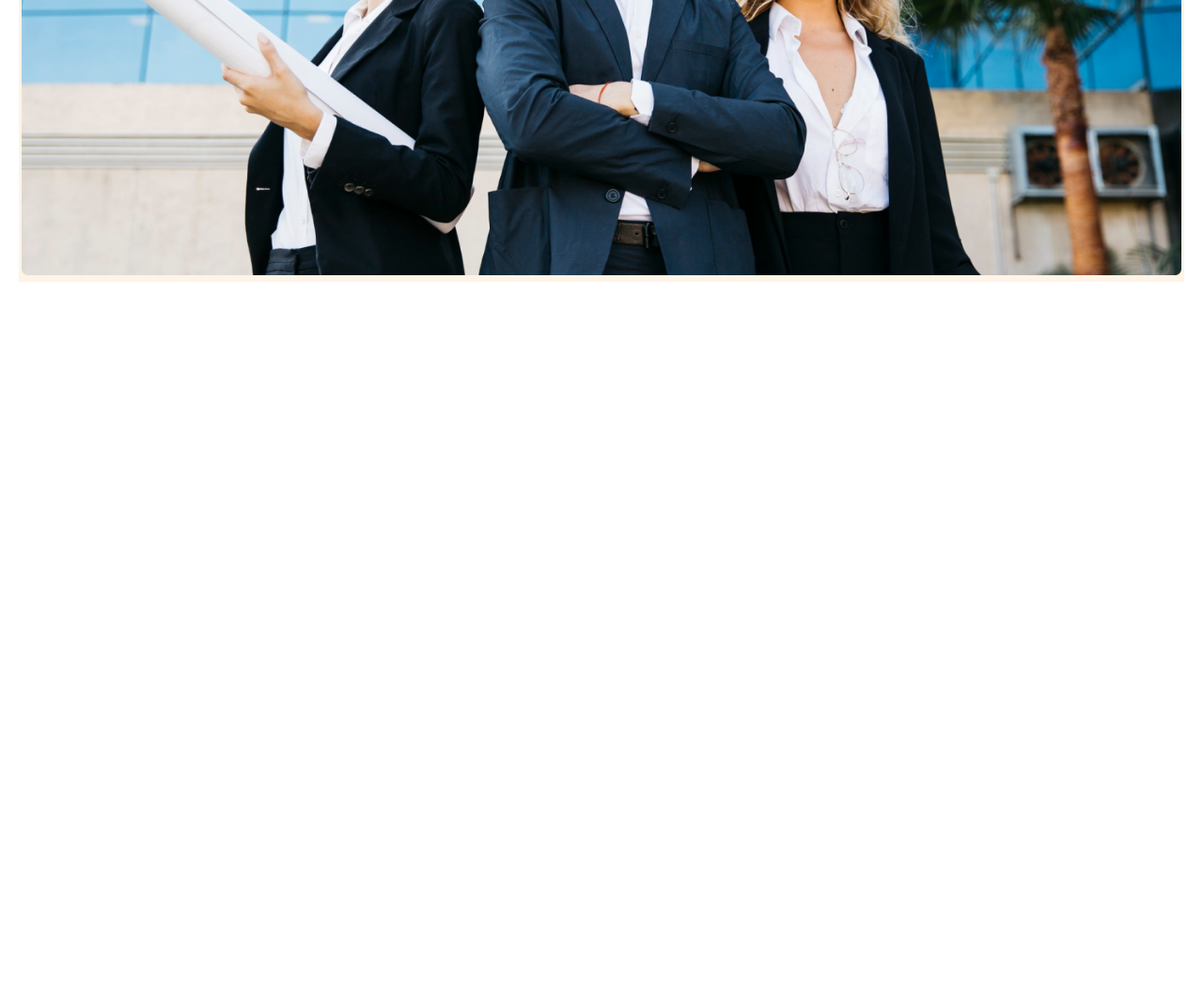
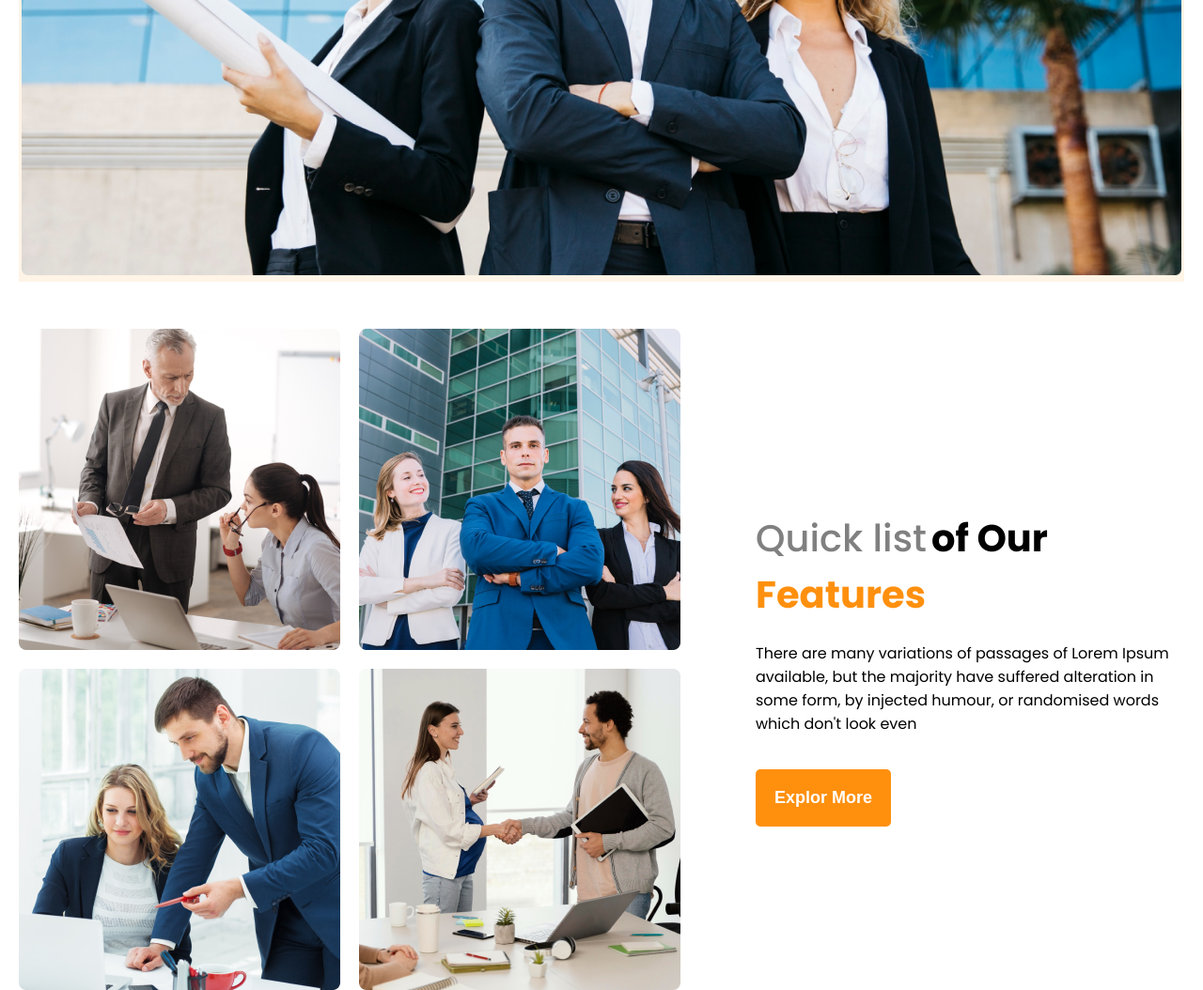
Before and after one commit to Shakilhasan347/My-g3-architecture, a plain HTML site: page index.html in a window 1280 px wide. Shown: the part 735-1789 px from the top of the page at 94% size. Before the commit the page ends 1035 px from the top, so only its background shows below. Drawn offline with Linux system fonts and the light colour scheme.

Commit message:
features section complete

```diff
--- a/index.html
+++ b/index.html
@@ -39,6 +39,27 @@
         </div>
     </header>
     <main class="container">
+        <section class="features">
+            <div class="features-image">
+                <img src="images/team1.png" alt="">
+                <img src="images/team2.png" alt="">
+                <img src="images/team3.png" alt="">
+                <img src="images/team4.png" alt="">
+
+            </div>
+            <div class="features-description">
+                <h1><span style="color:gray;font-size: 40px; font-weight: 500;">Quick list</span>
+                    <span style="font-size: 40px;font-weight: 700;"> of Our</span> <span style="font-size: 40px;font-weight: 700; color:#FF900E;">Features</span></h1>
+
+                <p>
+                    There are many variations of passages of Lorem Ipsum available,
+                    but the majority have suffered alteration in some form, by injected
+                    humour, or randomised words which don't look even
+                </p>
+                <button class="banner-btn">Explor More</button>
+
+            </div>
+        </section>
 
     </main>
     <footer class="container">
--- a/style.css
+++ b/style.css
@@ -76,7 +76,20 @@ background-color: rgba(255, 144, 14, 0.1);
     height: 600px;
 }
 
-
+/* ---------------------------------main section   start------------- */
+.features{
+    display: flex;
+    margin-top: 50px;
+    gap: 80px;
+    justify-content: center;
+    align-items: center;
+}
+.features-image{
+ display: grid;
+ grid-template-columns: repeat(2,1fr);
+ row-gap: 20px;
+ column-gap: 20px;
+}
 
 /*--------------------------- media queries---------------------  */
 
@@ -84,10 +97,10 @@ background-color: rgba(255, 144, 14, 0.1);
 @media screen and  (max-width:576px) {
     .container{
         width:100%;
+        margin-left: 20px;
     }
 
 .navbar{
-    width: 100%;
  flex-direction: column;
 }
 .navigation ul{
@@ -109,7 +122,16 @@ padding: 20px;
   width: 100%;
   height: 100%;
 }
+.features-image{
 
+    grid-template-columns: repeat(1,1fr);
+
+   }
+
+.features{
+   flex-direction: column;
+   text-align: center;
+}
 
 
 
```
